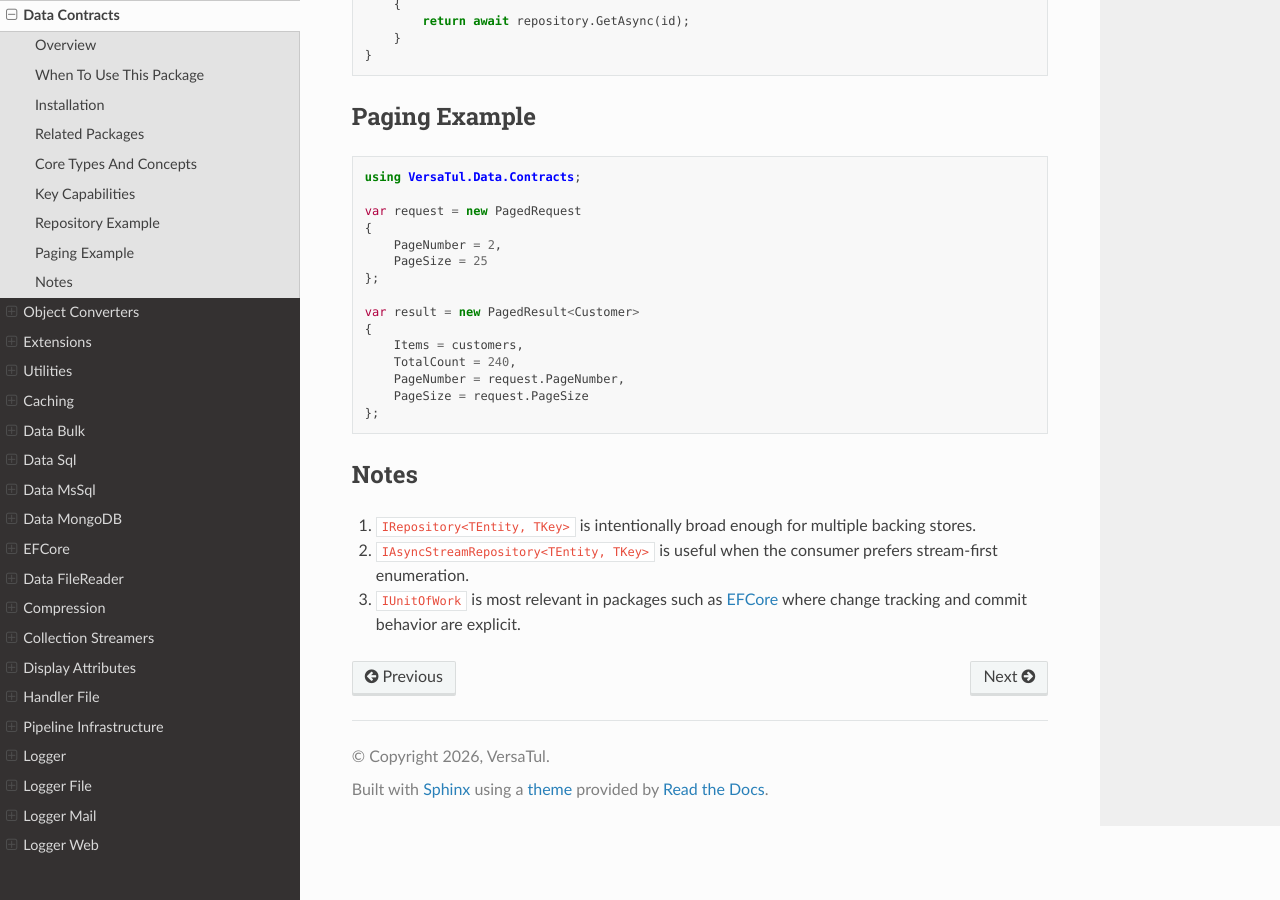
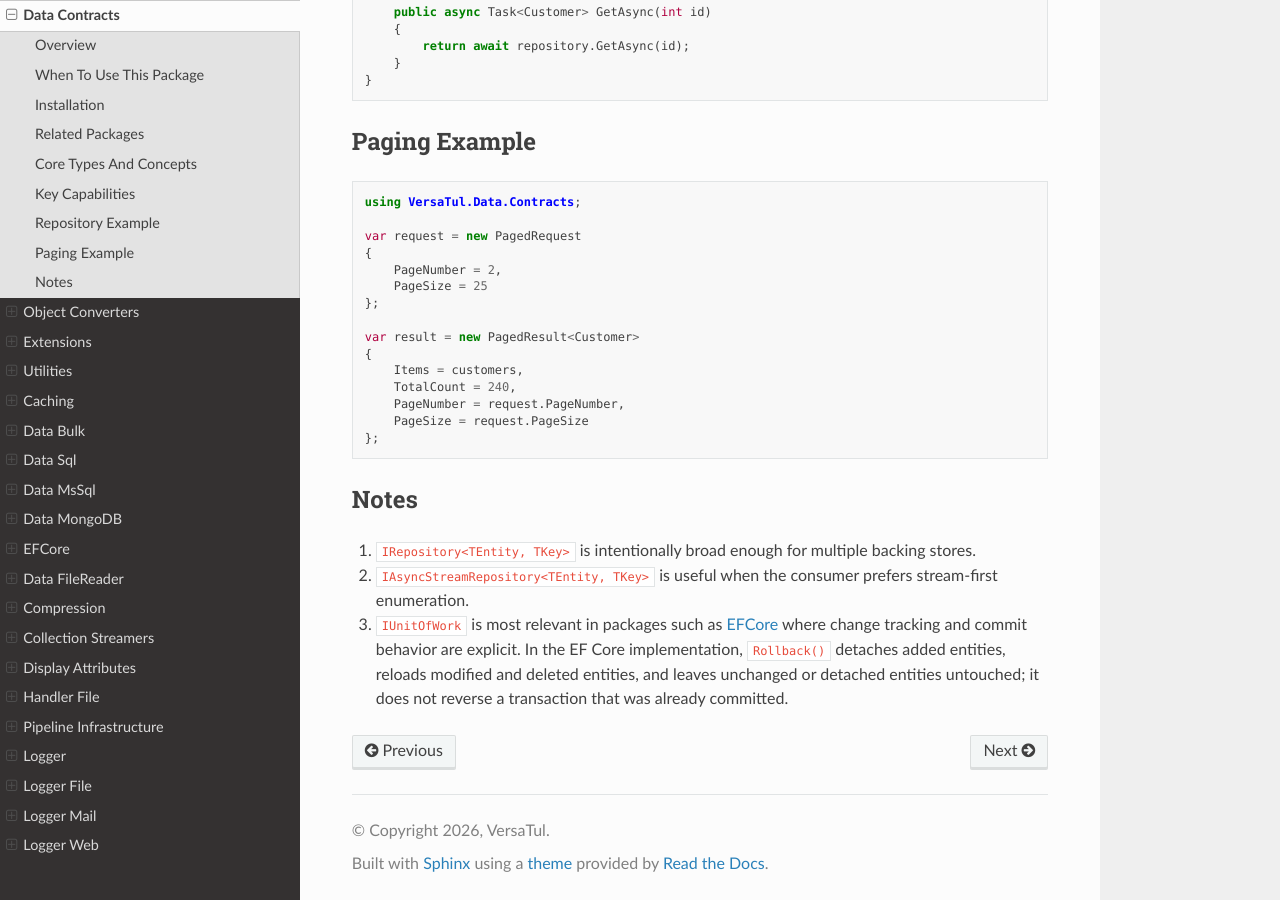
Before and after one commit to BjornWilliams/DocsVersaTul, a Sphinx documentation site: the page built from docs/source/data-contracts.rst, in a window 1280 px wide and 900 px high, scrolled down 2084 px. Built offline with Sphinx 7.4.7 and the Read the Docs theme 3.1.0, drawn with Linux system fonts in a browser that asks for light colours; some of the changed text lies outside the part shown.

Commit message:
Document EF Core rollback state semantics
AB#2900

AB#2899

```diff
--- a/docs/source/data-contracts.rst
+++ b/docs/source/data-contracts.rst
@@ -54,7 +54,7 @@
    Extends the repository model with cancellation-aware async streaming.
 
 ``IUnitOfWork``
-   Defines transactional save and rollback behavior plus disposal semantics.
+   Defines commit and implementation-specific pending-change reset behavior plus disposal semantics. ``Rollback()`` is not necessarily a database transaction rollback.
 
 ``IPagedRequest`` and ``PagedRequest``
    Represent page number, page size, and derived skip value.
@@ -122,4 +122,4 @@
 
 1. ``IRepository<TEntity, TKey>`` is intentionally broad enough for multiple backing stores.
 2. ``IAsyncStreamRepository<TEntity, TKey>`` is useful when the consumer prefers stream-first enumeration.
-3. ``IUnitOfWork`` is most relevant in packages such as :doc:`efcore` where change tracking and commit behavior are explicit.
+3. ``IUnitOfWork`` is most relevant in packages such as :doc:`efcore` where change tracking and commit behavior are explicit. In the EF Core implementation, ``Rollback()`` detaches added entities, reloads modified and deleted entities, and leaves unchanged or detached entities untouched; it does not reverse a transaction that was already committed.
--- a/docs/source/efcore.rst
+++ b/docs/source/efcore.rst
@@ -137,6 +137,6 @@
 Notes
 -----
 
-1. ``Rollback()`` reloads tracked entities from the database; it is not a database transaction rollback abstraction by itself.
+1. ``Rollback()`` resets pending change-tracker state: added entities are detached, modified and deleted entities are reloaded from the database, and unchanged or detached entities are left untouched. It is not a database transaction rollback abstraction by itself.
 2. ``AsNoTrackingQueryable()`` and ``GetNoTrackingAsync()`` are useful for read-only paths.
 3. This package is a good fit when you want to enforce repository patterns consistently around EF Core rather than expose raw ``DbContext`` everywhere.
```
